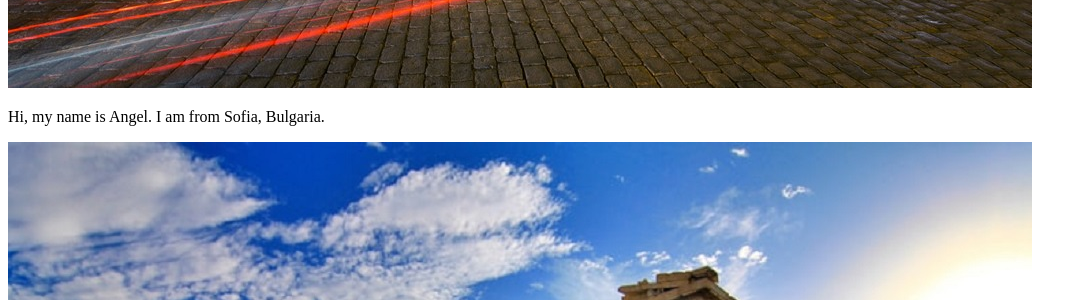
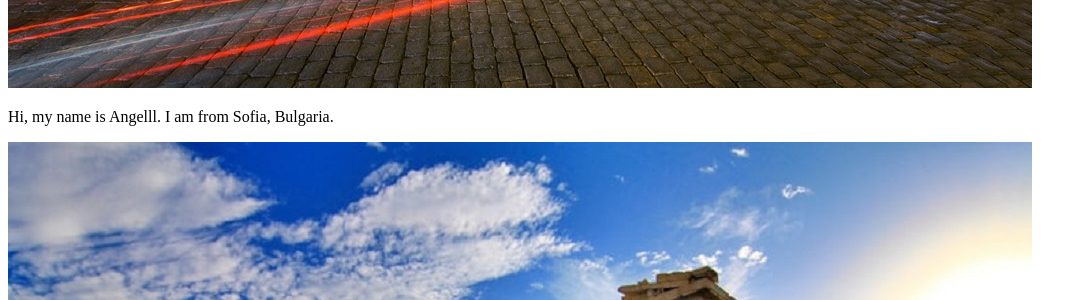
Before and after one commit to akangelov/Easy-Greek-Sofia, a Jekyll site: the page built from about.html, in a window 1280 px wide and 900 px high, scrolled down 805 px. Shown: the part 152-452 px from the top of the window, without its empty margins (0-1087 px from the left). Built offline with Jekyll 4.4.1, drawn with Linux system fonts in a browser that asks for light colours; nearby versions of some CDN libraries.

Commit message:
new commit

```diff
--- a/about.html
+++ b/about.html
@@ -9,7 +9,7 @@
             <img src="content/Sofia.jpg" alt="img">
         </div>
         <div class="text onload">
-                <p> Hi, my name is Angel. I am from Sofia, Bulgaria.</p>
+                <p> Hi, my name is Angelll. I am from Sofia, Bulgaria.</p>
         </div>
     </article>
 
--- a/index.html
+++ b/index.html
@@ -5,7 +5,7 @@
 <main class="site-main">
 
     <section class="why-greek-wrapper">
-        <h3>Why should you learn Greek?</h3>
+        <h3>Why should you learn Greekkkk?</h3>
         <ul class="why-greek">
             <li><i class="fas fa-euro-sign"></i> One of the biggest trade partners of Bulgaria with a trade
                 exchange of more than 3 billion euros</li>
```
